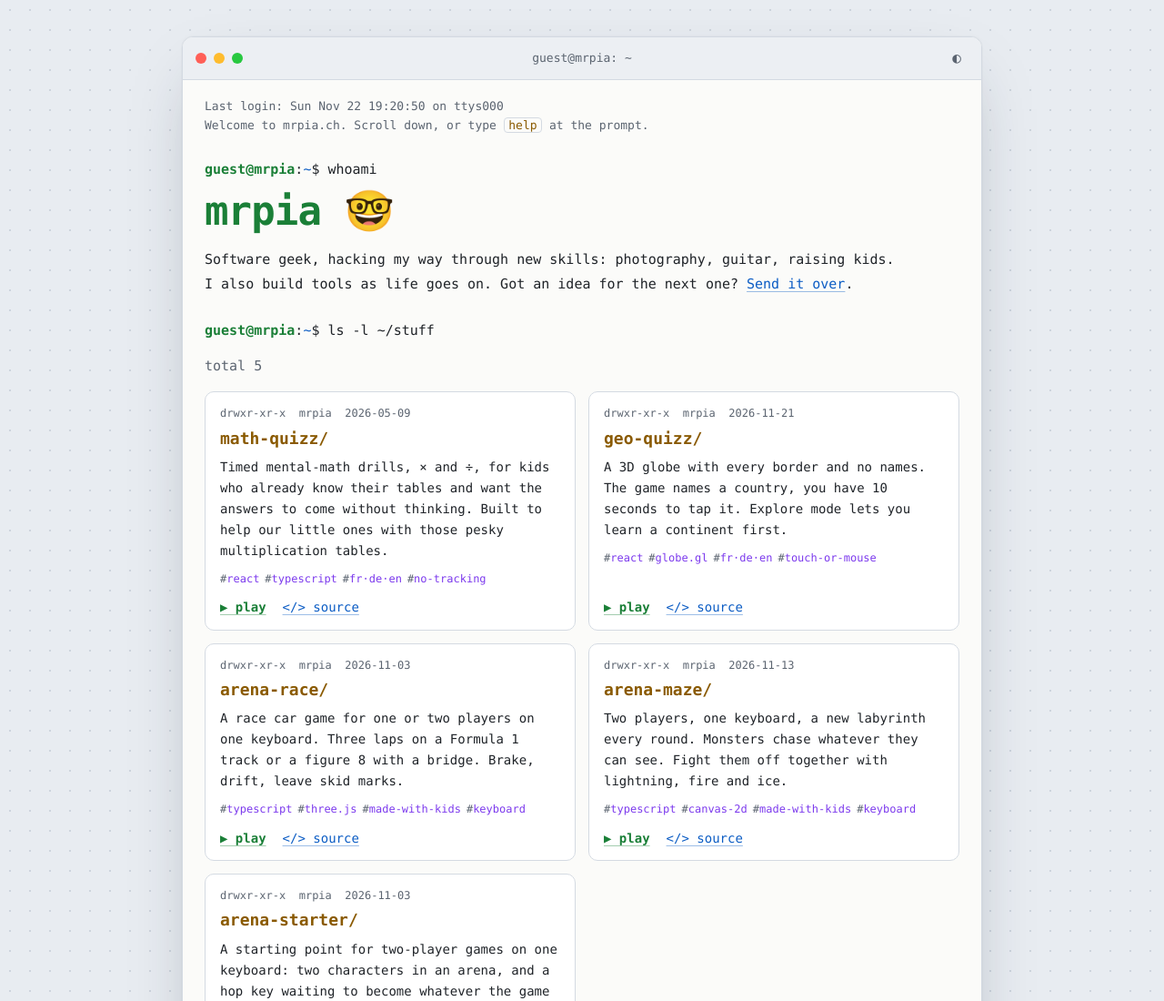
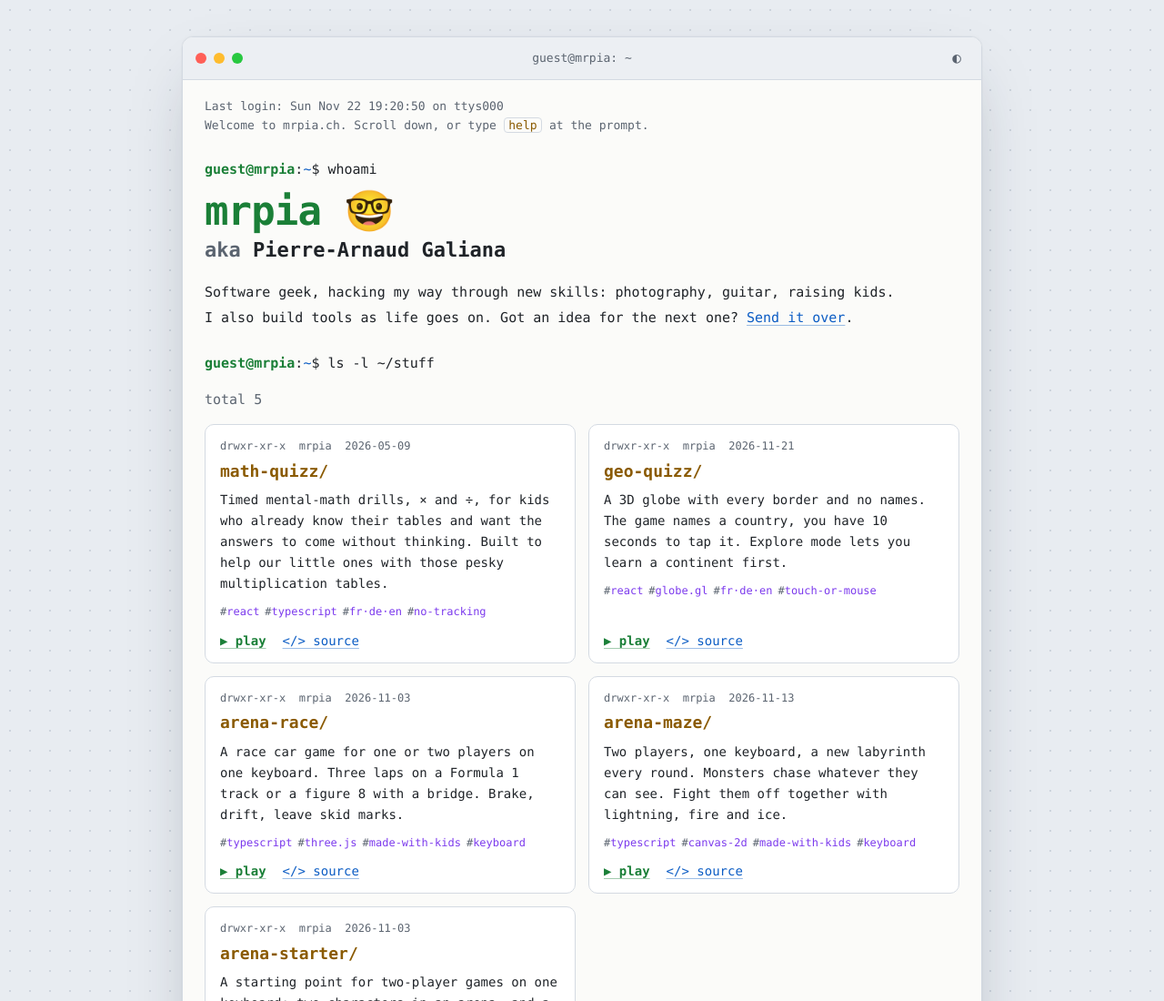
Before and after one commit to mrpia/mrpia-home, a plain HTML site: page public/index.html in a window 1280 px wide. Shown: the top 1100 px of the page at 91% size. Drawn offline with Linux system fonts and the light colour scheme.

Commit message:
feat: full name in whoami; card highlight without the lift
whoami now shows "aka Pierre-Arnaud Galiana" under the handle. Project
cards keep the green border and glow on hover but no longer move up.
docs/cutover.md: current DNS/certificate status, and geo-quizz has a
CNAME only (no TXT).

Co-Authored-By: Claude Opus 5.5 <noreply@anthropic.com>

```diff
--- a/public/index.html
+++ b/public/index.html
@@ -42,6 +42,7 @@
       <h1 id="h-whoami" class="cmd"><span class="ps1" aria-hidden="true"><b>guest@mrpia</b>:<i>~</i>$ </span>whoami</h1>
       <div class="out">
         <p class="name">mrpia <span aria-hidden="true">🤓</span></p>
+        <p class="realname"><span class="dim">aka</span> Pierre-Arnaud Galiana</p>
         <p>Software geek, hacking my way through new skills: photography, guitar, raising kids.</p>
         <p>I also build tools as life goes on. Got an idea for the next one? <a href="mailto:info@mrpia.ch">Send it over</a>.</p>
       </div>
--- a/public/style.css
+++ b/public/style.css
@@ -145,7 +145,13 @@ kbd { font: inherit; color: var(--yellow); border: 1px solid var(--line); border
   letter-spacing: -.02em;
   color: var(--green);
   text-shadow: var(--glow);
-  margin: .1em 0 .35em !important;
+  margin: .1em 0 0 !important;
+}
+.realname {
+  font-size: clamp(17px, 3.2vw, 22px);
+  font-weight: 600;
+  color: var(--fg);
+  margin: 0 0 .7em !important;
 }
 
 /* ---------- project cards ---------- */
@@ -165,11 +171,11 @@ kbd { font: inherit; color: var(--yellow); border: 1px solid var(--line); border
   border: 1px solid var(--line);
   border-radius: 10px;
   padding: 14px 16px 12px;
-  transition: border-color .2s, transform .2s, box-shadow .2s;
+  transition: border-color .2s, box-shadow .2s;
 }
+/* Highlight only, no lift: a terminal doesn't move things around. */
 .card:hover, .card:focus-within {
   border-color: color-mix(in srgb, var(--green) 55%, var(--line));
-  transform: translateY(-2px);
   box-shadow: 0 10px 30px -18px color-mix(in srgb, var(--green) 60%, transparent);
 }
 .card h3 { font-size: 18px; margin: .1em 0 .3em; }
@@ -259,7 +265,6 @@ kbd { font: inherit; color: var(--yellow); border: 1px solid var(--line); border
 
 @media (prefers-reduced-motion: reduce) {
   *, *::before, *::after { animation: none !important; transition: none !important; }
-  .card:hover, .card:focus-within { transform: none; }
 }
 
 /* ---------- small screens ---------- */
```
Also changed, not shown: 1 other file.
